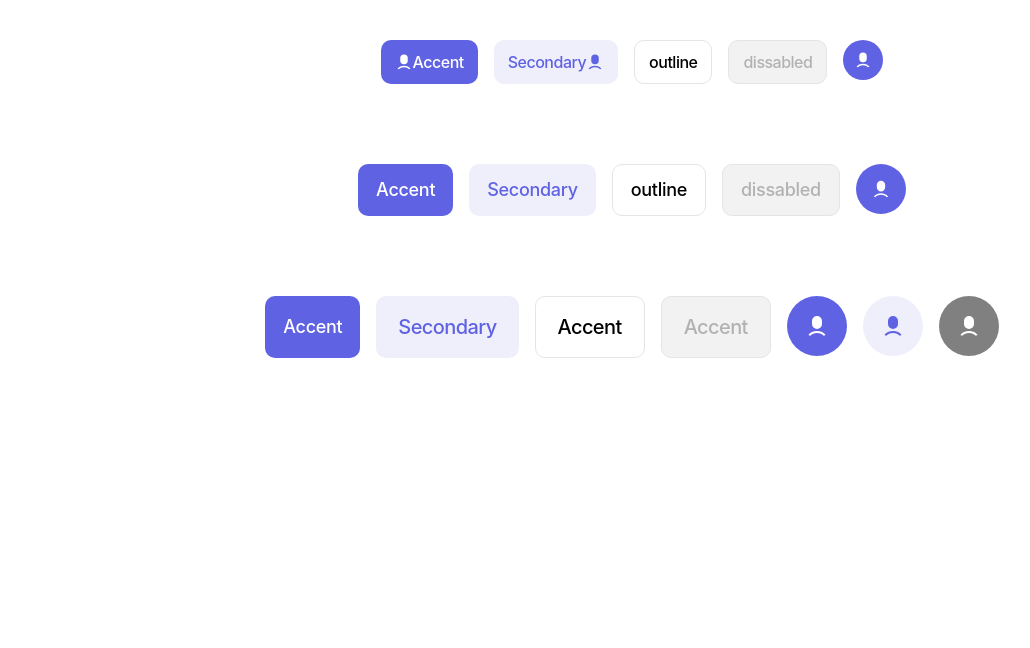
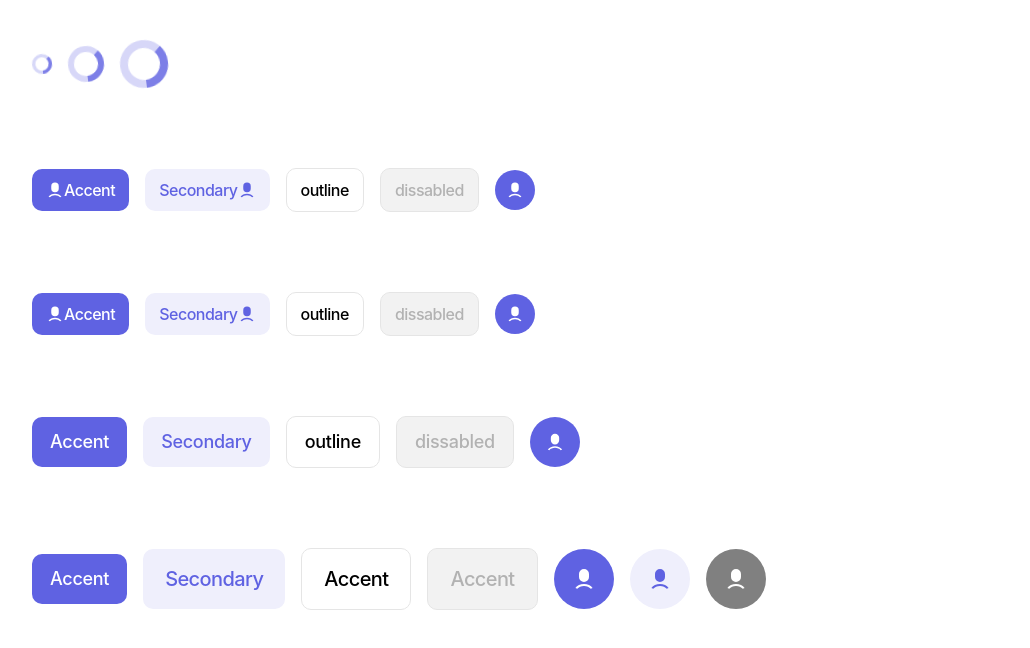
Before and after one commit to mirkobozzetto/NextJS-SandBox, a Next.js app in the folder front-end/: page / in a window 1280 px wide. Shown: the top 648 px of the page, without its empty margins (8-1038 px from the left). Built offline with nearby package versions, Linux system fonts and the light colour scheme.

Commit message:
loading en cours @32m video en cours Button.tsx

```diff
--- a/front-end/src/pages/index.tsx
+++ b/front-end/src/pages/index.tsx
@@ -3,6 +3,7 @@ import { Seo } from "@/ui/component/Seo";
 import { Typography } from "@/ui/design-system/typography/Typography";
 import { Button } from "@/ui/design-system/button/Button";
 import { RiUser6Fill } from "react-icons/ri";
+import { Spinner } from "@/ui/design-system/spinner/Spinner";
 
 export default function Home() {
   return (
@@ -12,7 +13,13 @@ export default function Home() {
         description="Generated by create next app"
       />
 
-      <div className="flex justify-center gap-4 p-10 ">
+      <div className="flex items-center gap-4 p-10 ">
+        <Spinner size="small" />
+        <Spinner />
+        <Spinner size="large" />
+      </div>
+
+      <div className="flex items-center gap-4 p-10 ">
         <Button size="small" icon={{ icon: RiUser6Fill }} iconPosition="left">
           Accent
         </Button>
@@ -28,7 +35,23 @@ export default function Home() {
         <Button size="small" variant="ico" icon={{ icon: RiUser6Fill }} />
       </div>
 
-      <div className="flex justify-center gap-4 p-10 ">
+      <div className="flex items-center gap-4 p-10 ">
+        <Button size="small" icon={{ icon: RiUser6Fill }} iconPosition="left">
+          Accent
+        </Button>
+        <Button size="small" icon={{ icon: RiUser6Fill }} variant="secondary">
+          Secondary
+        </Button>
+        <Button size="small" variant="outline">
+          outline
+        </Button>
+        <Button size="small" variant="disabled" disabled>
+          dissabled
+        </Button>
+        <Button size="small" variant="ico" icon={{ icon: RiUser6Fill }} />
+      </div>
+
+      <div className="flex items-center gap-4 p-10 ">
         <Button>Accent</Button>
         <Button variant="secondary">Secondary</Button>
         <Button variant="outline">outline</Button>
@@ -38,7 +61,7 @@ export default function Home() {
         <Button variant="ico" icon={{ icon: RiUser6Fill }} />
       </div>
 
-      <div className="flex justify-center gap-4 p-10 ">
+      <div className="flex items-center gap-4 p-10 ">
         <Button>Accent</Button>
         <Button size="large" variant="secondary">
           Secondary
--- a/front-end/src/ui/design-system/button/Button.tsx
+++ b/front-end/src/ui/design-system/button/Button.tsx
@@ -1,5 +1,6 @@
 import { IconProps } from "@/types/IconProps";
 import clsx from "clsx";
+import { Spinner } from "../spinner/Spinner";
 
 interface Props {
   size?: "small" | "medium" | "large";
@@ -89,10 +90,23 @@ export const Button = ({
     <>
       <button
         type="button"
-        className={clsx(variantStyles, sizeStyles, icoSize)}
+        className={clsx(
+          variantStyles,
+          sizeStyles,
+          icoSize,
+          isLoading && "cursor-wait",
+          "relative"
+        )}
         onClick={() => console.log("click")}
         disabled={disabled}
       >
+        {isLoading && (
+          <div className="absolute inset-0 flex items-center justify-center">
+            <Spinner size="small" />"
+          </div>
+        )}
+
+        <div className={clsx(isLoading && "invisible")}>
           {icon && variant === "ico" ? (
             <icon.icon size={icoSize} />
           ) : (
@@ -102,6 +116,7 @@ export const Button = ({
               {icon && iconPosition === "right" && <icon.icon size={icoSize} />}
             </div>
           )}
+        </div>
       </button>
     </>
   );
--- /dev/null
+++ b/front-end/src/ui/design-system/spinner/Spinner.tsx
@@ -0,0 +1,55 @@
+import clsx from "clsx";
+
+interface Props {
+  size?: "small" | "medium" | "large";
+  variant?: "primary" | "white";
+}
+
+export const Spinner = ({ size = "medium", variant = "primary" }: Props) => {
+  let variantStyles: string = "",
+    sizeStyles: string = "";
+
+  switch (size) {
+    case "small":
+      sizeStyles = "w-5 h-5";
+      break;
+    case "medium": // Default
+      sizeStyles = "w-9 h-9";
+      break;
+    case "large":
+      sizeStyles = "w-12 h-12";
+      break;
+  }
+
+  switch (variant) {
+    case "primary":
+      variantStyles = "text-primary";
+      break;
+    case "white":
+      variantStyles = "text-white";
+      break;
+  }
+  return (
+    <svg
+      role="progressbar"
+      className={clsx(sizeStyles, variantStyles, "animate-spin")}
+      xmlns="http://www.w3.org/2000/svg"
+      fill="none"
+      viewBox="0 0 24 24"
+    >
+      <circle
+        className="opacity-25"
+        cx="12"
+        cy="12"
+        r="10"
+        stroke="currentColor"
+        strokeWidth="4"
+      ></circle>
+      <path
+        className="opacity-75"
+        fill="currentColor"
+        d="M4 12a8 8 0 018-8V0C5.373 0 0 5.373 0 12h4zm2 5.291A7.962 7.962 0 014 12H0c0 3.042 1.135 5.824 3 7.938l3-2.647z"
+      ></path>
+    </svg>
+  );
+};
```
Lines whose indentation alone changed are shown as unchanged.
